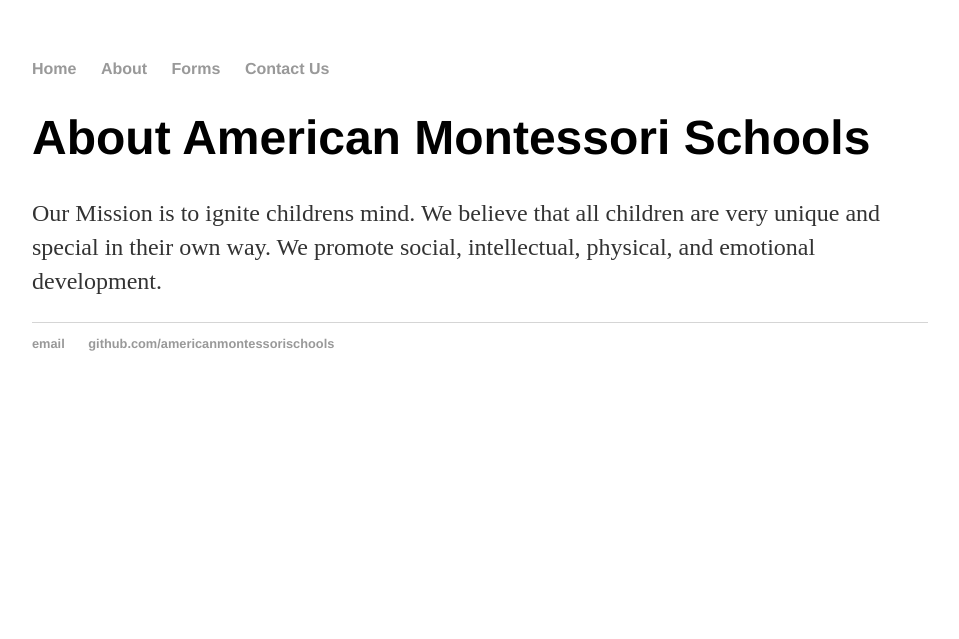
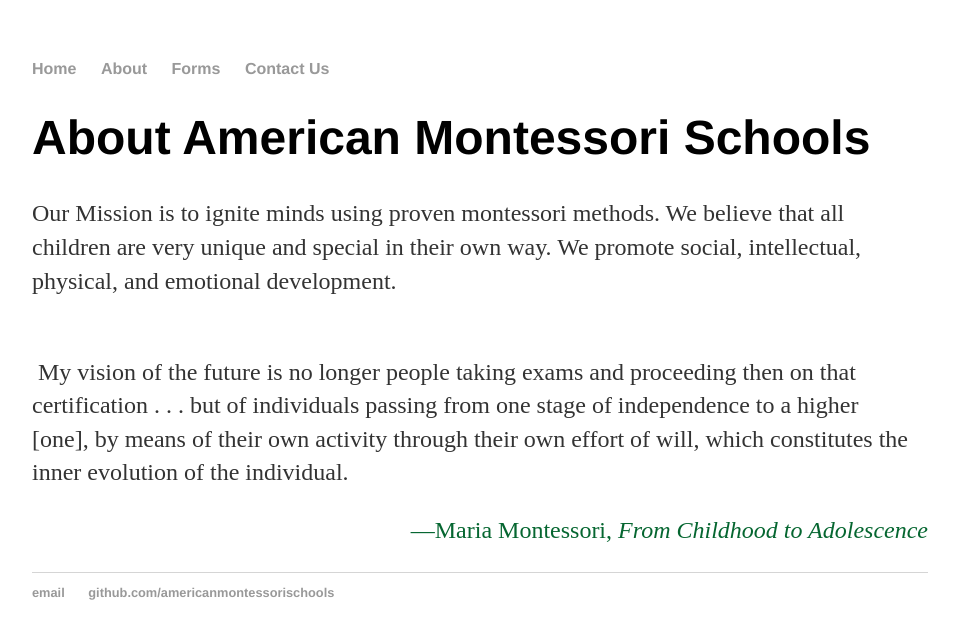
Before and after one commit to americanmontessorischools/americanmontessorischools.github.io, a Jekyll site: the page built from about/index.html, in a window 1280 px wide. Shown: the top 639 px of the page, without its empty margins (160-1119 px from the left). Built offline with Jekyll 4.4.1, drawn with Linux system fonts in a browser that asks for light colours.

Commit message:
Update index.html

```diff
--- a/about/index.html
+++ b/about/index.html
@@ -4,4 +4,6 @@
 ---
 <h1>{{ page.title }}</h1>
 <p></a></p>
-<p>Our Mission is to ignite childrens mind. We believe that all children are very unique and special in their own way. We promote social, intellectual, physical, and emotional development.</p>
+<p>Our Mission is to ignite minds using proven montessori methods. We believe that all children are very unique and special in their own way. We promote social, intellectual, physical, and emotional development.</p>
+<p><br />&nbsp;My vision of the future is no longer people taking exams and proceeding then on that certification . . . but of individuals passing from one stage of independence to a higher [one],&nbsp;by means of their own activity through their own effort of will, which constitutes the inner evolution of the individual.</p>
+<p style="text-align: right;"><span style="color: #056630;">&mdash;Maria Montessori,&nbsp;<em>From Childhood to Adolescence</em></span></p>
```
